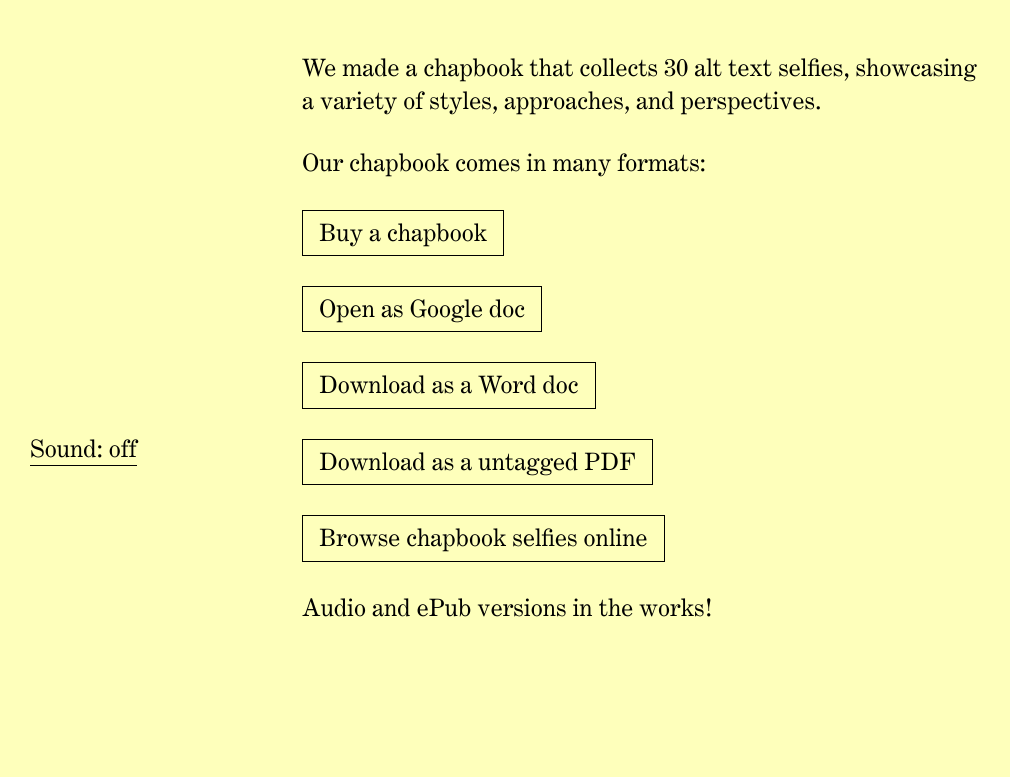
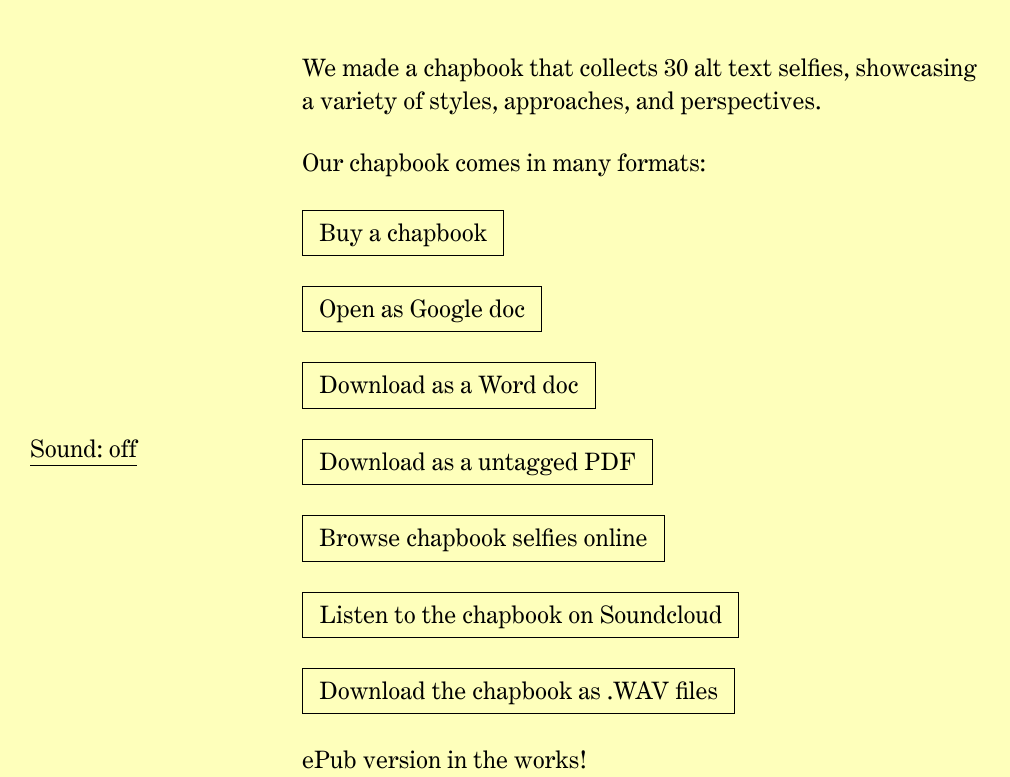
Before and after one commit to laurelschwulst/alt-text-selfies, an Eleventy site: page book.md in a window 1280 px wide. Shown: the part 304-1081 px from the top of the page, without its empty margins (0-1010 px from the left). Before the commit the page ends 928 px from the top, so only its background shows below. Built offline with nearby package versions, Linux system fonts and the light colour scheme; Eleventy itself is replaced by a stand-in of ours; files that its build step writes are made by us from their sources.

Commit message:
Update Pages “book”

```diff
--- a/book.md
+++ b/book.md
@@ -17,4 +17,8 @@ Our chapbook comes in many formats:
 
 <a href="https://alt-text-selfies.netlify.app/selfies/?filter=chapbook" class="ats-button">Browse chapbook selfies online</a>
 
-Audio and ePub versions in the works!
+<a href="#" class="ats-button">Listen to the chapbook on Soundcloud</a>
+
+<a href="https://www.dropbox.com/scl/fo/5qtc3sov4xjg7yay5u32r/AGc-oo28fGtFxU8UGSkXBHI?rlkey=qjbclhx0bssiifn02jdpo0jbd&st=1yv782qr&dl=0" class="ats-button">Download the chapbook as .WAV files</a>
+
+ePub version in the works!
```
